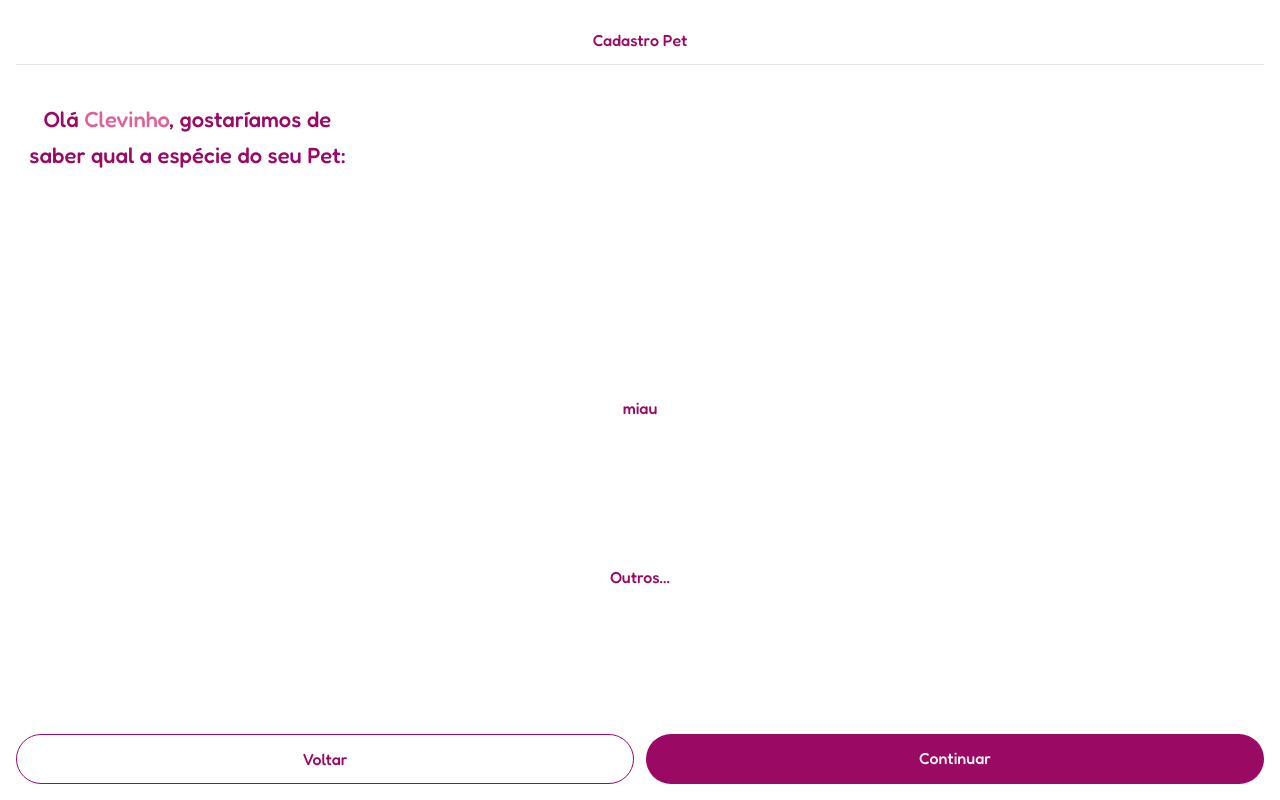
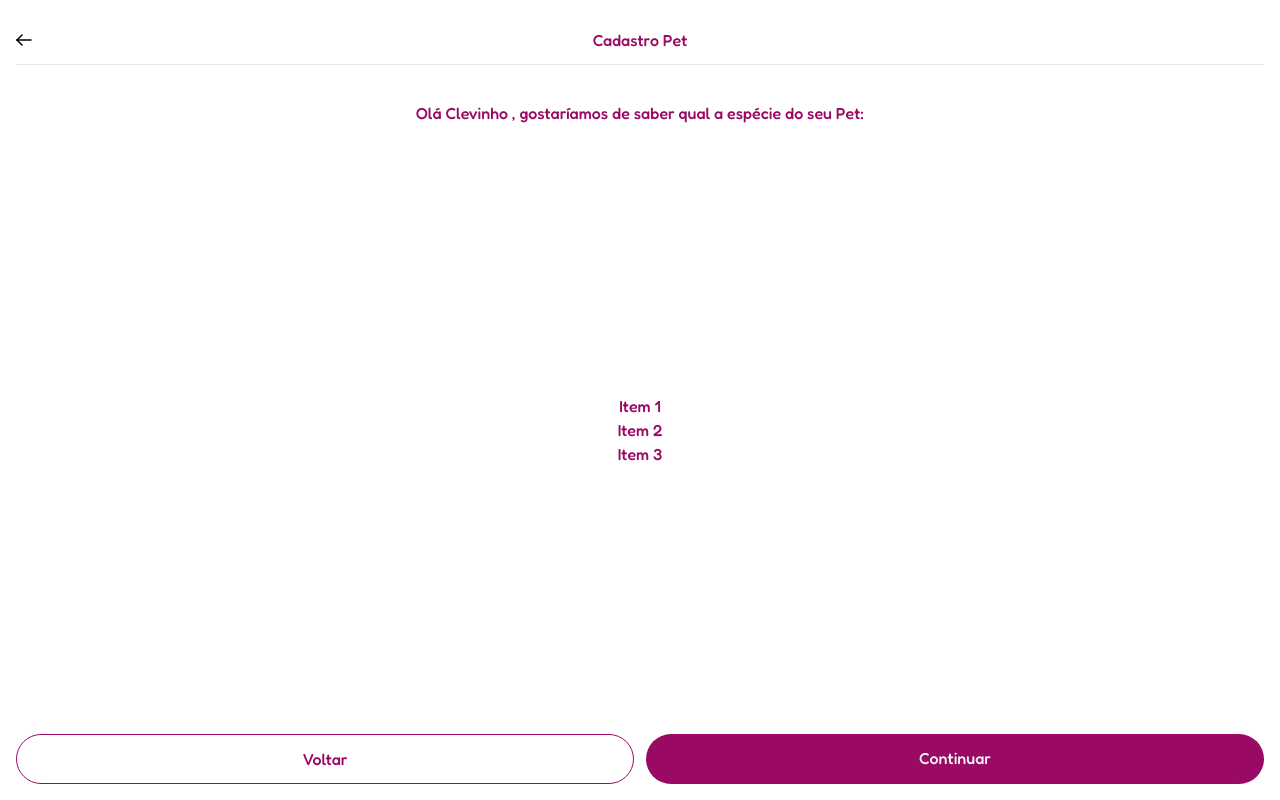
Before and after one commit to PetJournal/petjournal.web, a Next.js app: page /pet-register/species in a window 1280 px wide. Built offline with nearby package versions, Linux system fonts and the light colour scheme.

Commit message:
Revert "style: tela especies"
This reverts commit 0578a75b9327849b63fc6741fc9dea24b758fd34.

```diff
--- a/src/pages/pet-register/species/CardAnimal/index.tsx
+++ /dev/null
@@ -1,10 +0,0 @@
-function CardAnimal() {
-    return (
-        <section className='mt-[78px]'>
-            miau
-        </section>
-    )
-
-}
-
-export default CardAnimal;
--- a/src/pages/pet-register/species/index.tsx
+++ b/src/pages/pet-register/species/index.tsx
@@ -1,6 +1,5 @@
 import React, { useState } from 'react';
 import Link from 'next/link';
-import CardAnimal from './CardAnimal';
 
 // Defina a interface para o tipo de item que você está usando
 interface Item {
@@ -19,9 +18,9 @@ function PetSelect() {
   ]);
 
   return (
-    <div className="flex h-screen flex-col p-4 font-fredoka text-primary/400">
+    <div className="flex h-screen flex-col p-4 font-fredoka text-custom-purple">
       <header className="flex w-full relative justify-center mb-9 border-b p-3">
-        {/* <Link href="/" className="absolute left-0 top-1/2 -translate-y-1/2">
+        <Link href="/" className="absolute left-0 top-1/2 -translate-y-1/2">
           <svg
             xmlns="http://www.w3.org/2000/svg"
             width={16}
@@ -51,34 +50,35 @@ function PetSelect() {
               strokeLinejoin="round"
             />
           </svg>
-        </Link> */}
+        </Link>
         <h1 className="">Cadastro Pet</h1>
       </header>
       <div className="flex flex-col justify-between text-center h-full">
         <div>
-          <h2 className="font-medium w-[343px] text-center text-2xl leading-extra-loose">
-            Olá <span className="text-primary/300  ">Clevinho</span>, gostaríamos de saber
+          <h2 className="font-medium ">
+            Olá <span className="text-">Clevinho</span> , gostaríamos de saber
             qual a espécie do seu Pet:
           </h2>
         </div>
 
-        <CardAnimal />
-
-
-        <button type='button'>
-          Outros...
-        </button>
+        <div>
+          <ul>
+            {itens.map((item) => (
+              <li key={item.id}>{item.nome}</li>
+            ))}
+          </ul>
+        </div>
 
         <div className="flex justify-center gap-3">
           <Link
             href="/pet-register"
-            className="block p-3 w-1/2 border rounded-full border-primary/400"
+            className="block p-3 w-1/2 border rounded-full border-[#9A0963] "
           >
             Voltar
           </Link>
           <Link
             href="/pet-register/species"
-            className="block mx-auto p-3 w-1/2 rounded-full text-[#F2F2F2] bg-primary/400"
+            className="block mx-auto p-3 w-1/2 rounded-full text-[#F2F2F2] bg-[#9A0963]"
           >
             Continuar
           </Link>
--- a/tailwind.config.js
+++ b/tailwind.config.js
@@ -37,23 +37,7 @@ module.exports = {
       stroke: {
         'custom-blue': '#54C1E9',
       },
-      colors: {
-        'primary/300': '#E06197',
-        'primary/400': '#9A0963',
-      },
-      fontSize: {
-        sm: '0.8rem',
-        base: '1rem',
-        xl: '1.125rem', // 18px
-        '2xl': '1.375rem', // 22px
-        '3xl': '1.953rem',
-        '4xl': '2.441rem',
-        '5xl': '3.052rem',
-      },
-      lineHeight: {
-        'extra-loose': '1.65',
-      },
-    }
+    },
   },
   plugins: [],
 };
```
Also changed, not shown: src/pages/pet-register/index.tsx (+2 -2 lines).
